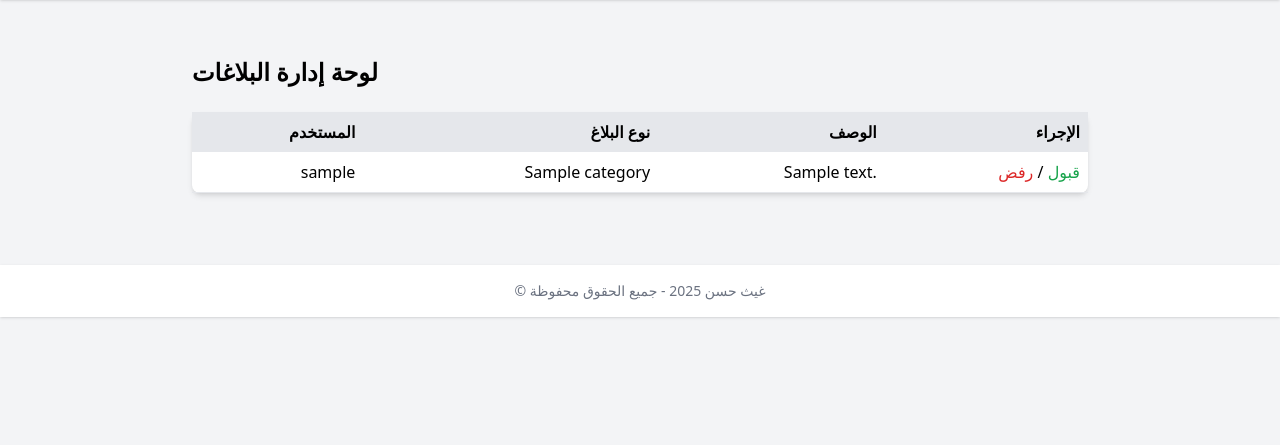
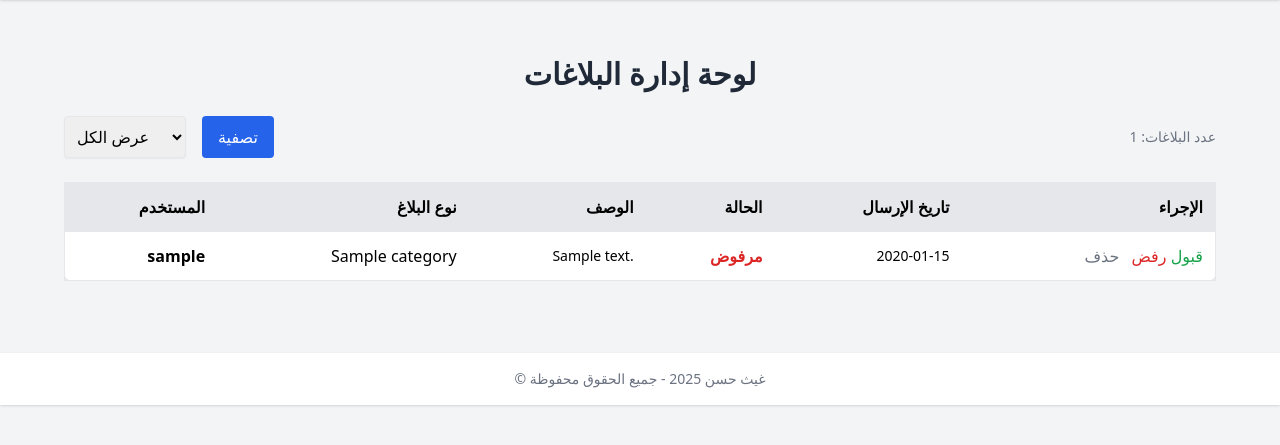
Before and after one commit to ghaithhasan963/reporting-platform, a Python web app: template reporting_platform/templates/dashboard.html in a window 1280 px wide. Shown: the part 60-505 px from the top of the page. Run offline with Jinja, Linux system fonts and the light colour scheme; the template is opened without the code that fills it: most values are stand-ins (such as "Sample title", 1, 10 or a date in 2020); some libraries are stand-ins or nearby versions.

Commit message:
Update dashboard.html

```diff
--- a/reporting_platform/templates/dashboard.html
+++ b/reporting_platform/templates/dashboard.html
@@ -1,30 +1,63 @@
 {% extends 'base.html' %}
 {% block title %}لوحة التحكم{% endblock %}
 {% block content %}
-<div class="max-w-4xl mx-auto mt-8">
-  <h1 class="text-2xl font-bold mb-6">لوحة إدارة البلاغات</h1>
-  <table class="w-full table-auto bg-white shadow-md rounded-lg">
-    <thead class="bg-gray-200 text-right">
+
+<div class="max-w-6xl mx-auto mt-8">
+  <h1 class="text-3xl font-bold mb-6 text-center text-gray-800">لوحة إدارة البلاغات</h1>
+
+  <!-- ✅ خيارات الفلترة -->
+  <div class="mb-6 flex justify-between items-center">
+    <form method="get" class="flex space-x-4">
+      <select name="status" class="p-2 border rounded shadow-sm">
+        <option value="">عرض الكل</option>
+        <option value="pending">قيد المراجعة</option>
+        <option value="approved">مقبول</option>
+        <option value="rejected">مرفوض</option>
+      </select>
+      <button type="submit" class="bg-blue-600 text-white px-4 py-2 rounded hover:bg-blue-700">تصفية</button>
+    </form>
+    <p class="text-sm text-gray-500">عدد البلاغات: {{ reports | length }}</p>
+  </div>
+
+  <!-- 📊 جدول البلاغات -->
+  <div class="overflow-x-auto">
+    <table class="w-full bg-white border rounded-lg shadow">
+      <thead class="bg-gray-200">
         <tr>
-        <th class="p-2">المستخدم</th>
-        <th class="p-2">نوع البلاغ</th>
-        <th class="p-2">الوصف</th>
-        <th class="p-2">الإجراء</th>
+          <th class="p-3 text-right">المستخدم</th>
+          <th class="p-3 text-right">نوع البلاغ</th>
+          <th class="p-3 text-right">الوصف</th>
+          <th class="p-3 text-right">الحالة</th>
+          <th class="p-3 text-right">تاريخ الإرسال</th>
+          <th class="p-3 text-right">الإجراء</th>
         </tr>
       </thead>
       <tbody>
         {% for report in reports %}
-      <tr class="border-b text-right">
-        <td class="p-2">{{ report.username }}</td>
-        <td class="p-2">{{ report.category }}</td>
-        <td class="p-2">{{ report.description }}</td>
-        <td class="p-2">
-          <a href="/accept/{{ report.id }}" class="text-green-600 hover:underline">قبول</a> /
+        <tr class="border-t text-right hover:bg-gray-50">
+          <td class="p-3 font-semibold">{{ report.username }}</td>
+          <td class="p-3">{{ report.category }}</td>
+          <td class="p-3 text-sm">{{ report.description }}</td>
+          <td class="p-3">
+            {% if report.approved == True %}
+              <span class="text-green-600 font-bold">مقبول</span>
+            {% elif report.approved == False %}
+              <span class="text-yellow-500 font-bold">قيد المراجعة</span>
+            {% else %}
+              <span class="text-red-600 font-bold">مرفوض</span>
+            {% endif %}
+          </td>
+          <td class="p-3 text-sm">{{ report.created_at.strftime('%Y-%m-%d') }}</td>
+          <td class="p-3 space-x-2">
+            <a href="/accept/{{ report.id }}" class="text-green-600 hover:underline">قبول</a>
             <a href="/reject/{{ report.id }}" class="text-red-600 hover:underline">رفض</a>
+            <a href="/delete/{{ report.id }}" class="text-gray-500 hover:underline">حذف</a>
           </td>
         </tr>
         {% endfor %}
       </tbody>
     </table>
   </div>
+</div>
+
 {% endblock %}
```
Lines whose indentation alone changed are shown as unchanged.
